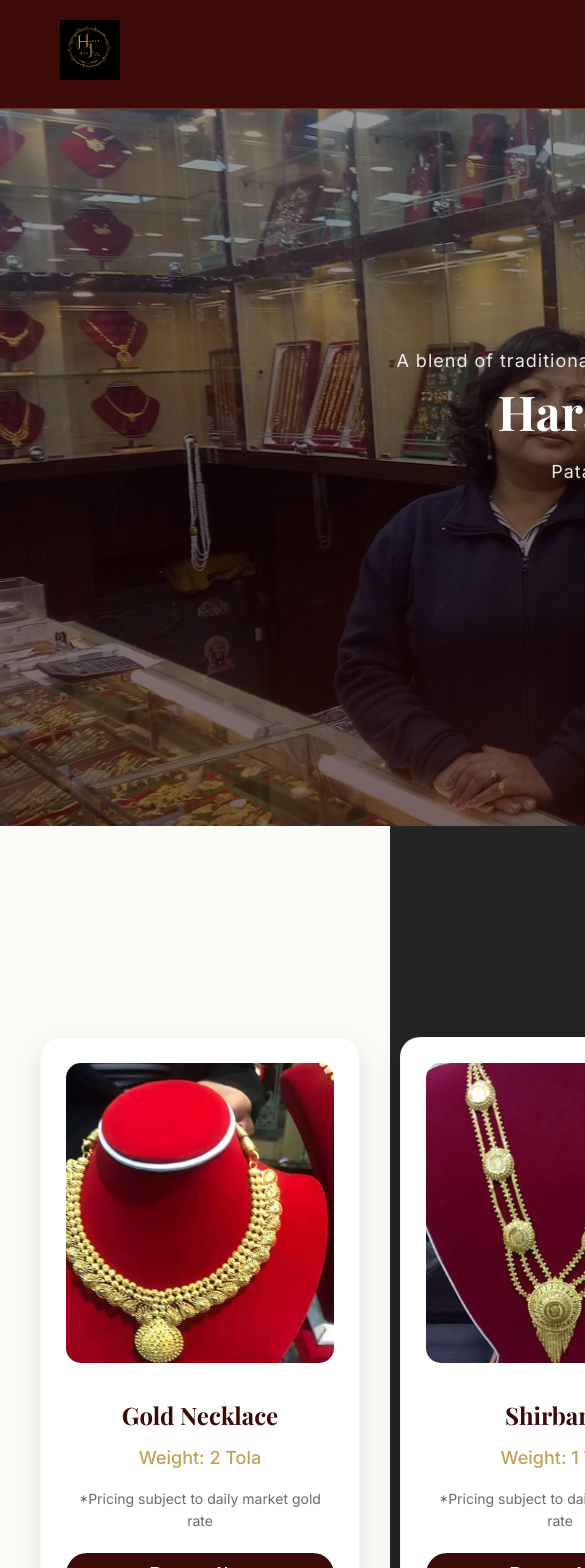
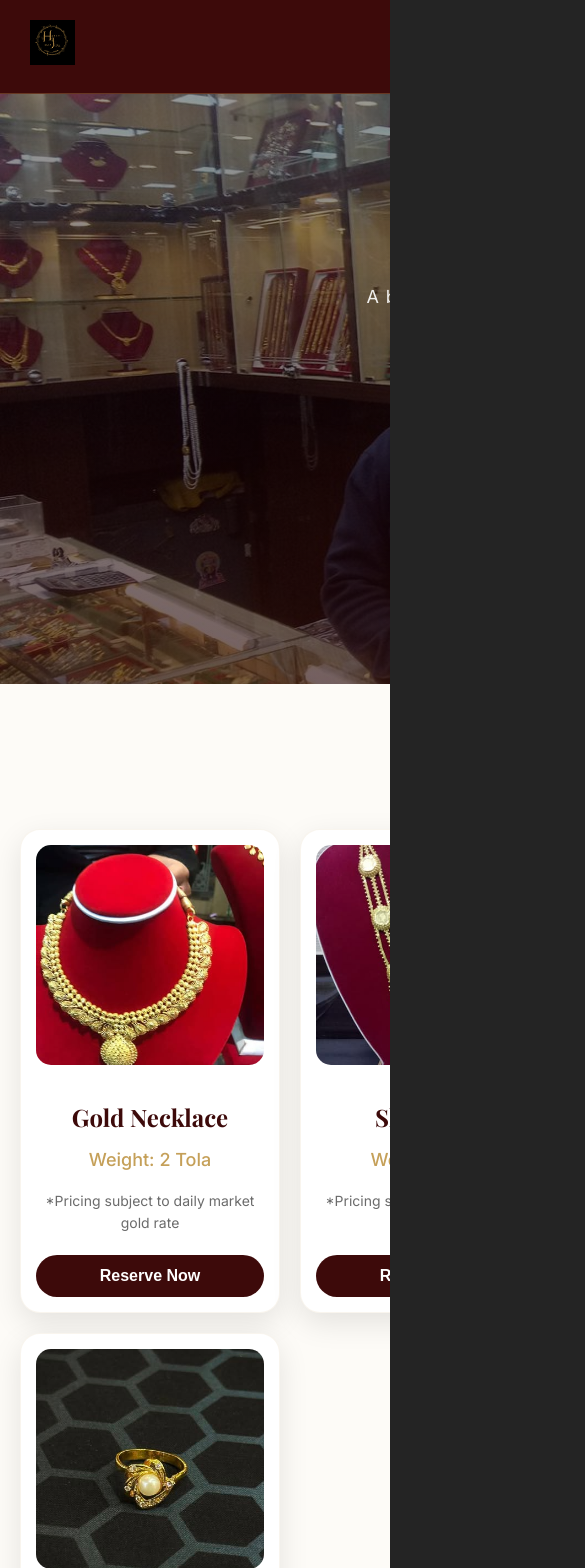
Before and after one commit to Sushma0203/websitereactsulav, a React (Vite) app in the folder harati-react/: page / in a window 390 px wide. Shown: the top 1568 px of the page, 585 px wide, since content can reach past the window. Built offline with nearby package versions, Linux system fonts and the light colour scheme; a web font is replaced by a local one.

Commit message:
mobile friendliness

```diff
--- a/harati-react/src/App.css
+++ b/harati-react/src/App.css
@@ -18,6 +18,13 @@
     box-sizing: border-box;
     margin: 0;
     padding: 0;
+}
+
+html,
+body {
+    overflow-x: hidden;
+    width: 100%;
+    position: relative;
 }
 
 body {
@@ -453,20 +460,119 @@ h4,
 }
 
 /* Mobile Responsive */
-@media (max-width: 900px) {
+@media (max-width: 1100px) {
     .nav-inner {
         padding: 10px 20px;
     }
 
     .nav-links {
+        position: fixed;
+        top: 0;
+        right: -100%;
+        width: 80%;
+        max-width: 400px;
+        height: 100vh;
+        background: rgba(61, 10, 10, 0.98);
+        backdrop-filter: blur(15px);
+        flex-direction: column;
+        justify-content: center;
+        gap: 40px;
+        transition: var(--transition-smooth);
+        z-index: 2000;
+        box-shadow: -10px 0 30px rgba(0, 0, 0, 0.5);
+    }
+
+    .nav-links.active {
+        right: 0;
+    }
+
+    .nav-links a {
+        font-size: 20px;
+    }
+
+    .hamburger {
+        display: block !important;
+        color: var(--premium-gold);
+        font-size: 24px;
+        cursor: pointer;
+        z-index: 2100;
+        order: 3;
+    }
+
+    .nav-datetime {
         display: none;
     }
 
+    .logo {
+        flex: 1;
+    }
+
+    .logo img {
+        height: 45px;
+    }
+}
+
+@media (max-width: 768px) {
+    .hero {
+        height: 70vh;
+    }
+
     .hero-content h1 {
-        font-size: 48px;
+        font-size: 38px;
+    }
+
+    .hero-content p {
+        font-size: 18px;
     }
 
     .section-title {
+        font-size: 28px;
+        margin-bottom: 40px;
+    }
+
+    .product-section,
+    .categories,
+    .special-offers,
+    .testimonials,
+    .footer {
+        padding: 60px 20px;
+    }
+
+    .carousel {
+        grid-template-columns: repeat(auto-fill, minmax(260px, 1fr));
+        gap: 20px;
+    }
+
+    .footer-content {
+        grid-template-columns: 1fr;
+        gap: 40px;
+        text-align: center;
+    }
+
+    .footer-social {
+        justify-content: center;
+    }
+
+    .footer-nav {
+        align-items: center;
+    }
+}
+
+@media (max-width: 480px) {
+    .hero-content h1 {
         font-size: 32px;
     }
+
+    .hero-btn {
+        padding: 12px 30px;
+        font-size: 16px;
+    }
+
+    .product-card {
+        padding: 15px;
+    }
+
+    .product-card img {
+        height: 220px;
+    }
 }
--- a/harati-react/src/components/Navbar.jsx
+++ b/harati-react/src/components/Navbar.jsx
@@ -25,24 +25,24 @@ const Navbar = () => {
                     <img src="/img/s.png" alt="Harati Logo" />
                 </NavLink>
 
-                <nav className="nav-links">
-                    {websiteData.navLinks.slice(0, 5).map((link, index) => (
+                <nav className={`nav-links ${menuOpen ? 'active' : ''}`}>
+                    {websiteData.navLinks.map((link, index) => (
                         <NavLink
                             key={index}
                             to={link.link}
                             className={({ isActive }) => isActive ? "active" : ""}
+                            onClick={() => setMenuOpen(false)}
                         >
                             {link.name}
                         </NavLink>
                     ))}
-                    <NavLink to="/login" className="admin-btn">Login</NavLink>
+                    <NavLink to="/login" className="admin-btn" onClick={() => setMenuOpen(false)}>Login</NavLink>
                 </nav>
 
                 <div className="nav-datetime">{dateTime}</div>
 
-                {/* Mobile Hamburger (Simplified for now) */}
-                <div className="hamburger" style={{ display: 'none' }}>
-                    <i className="fas fa-bars"></i>
+                <div className="hamburger" onClick={() => setMenuOpen(!menuOpen)}>
+                    <i className={menuOpen ? "fas fa-times" : "fas fa-bars"}></i>
                 </div>
             </div>
         </header>
```
